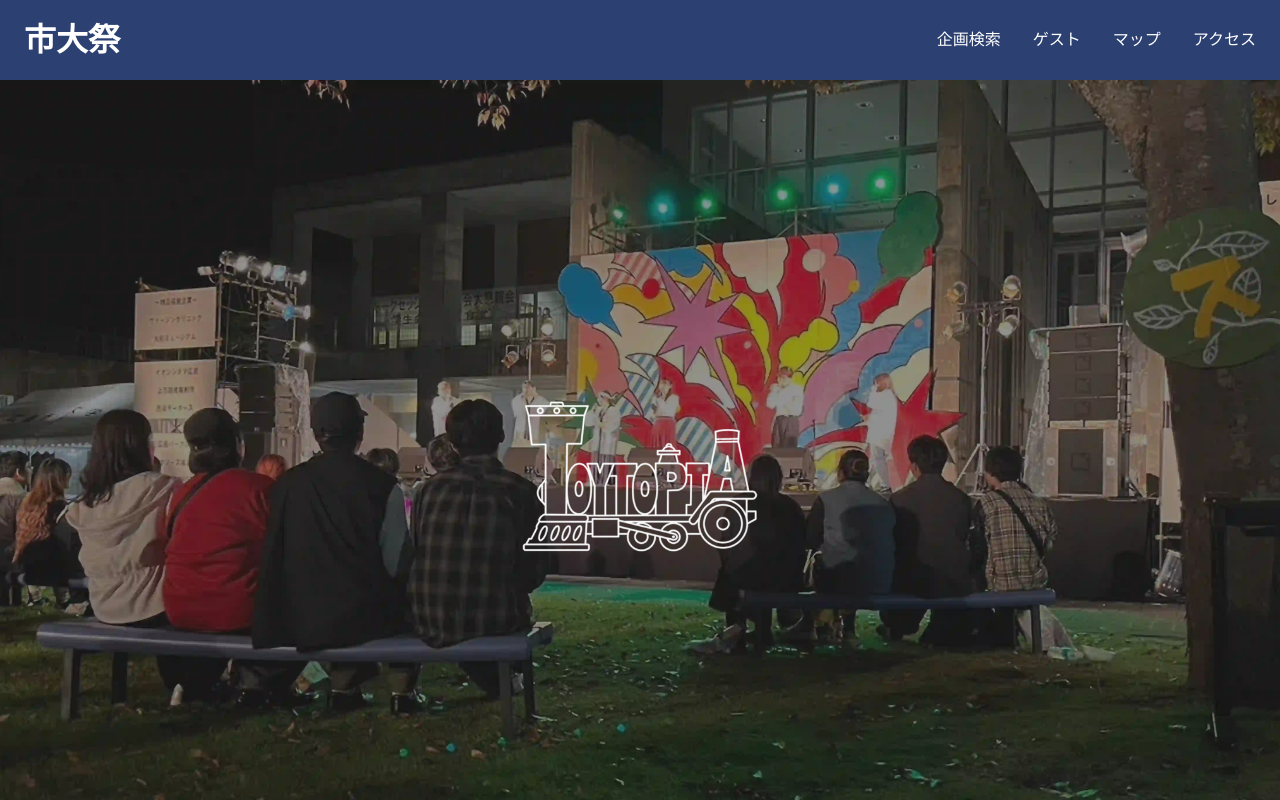
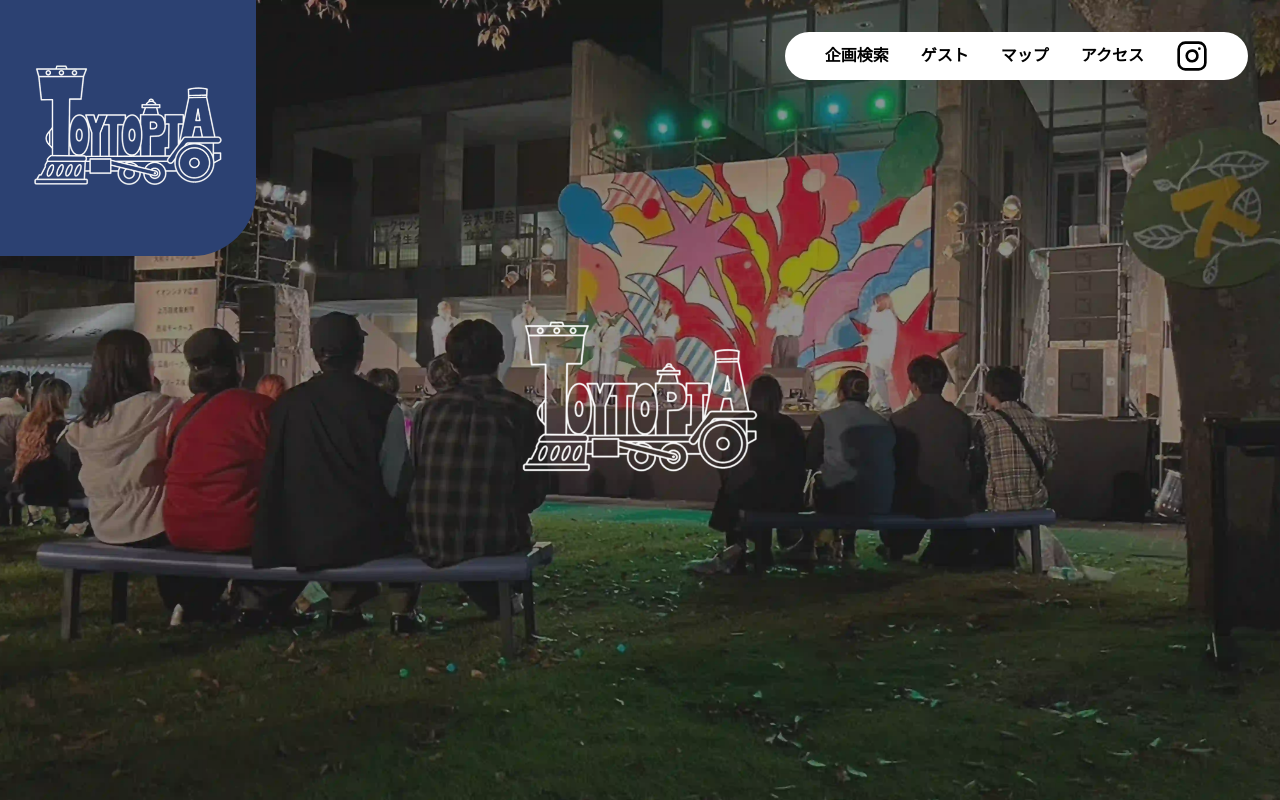
Before and after one commit to ichidaisai/app.ichidaisai.com, a Next.js app: page / in a window 1280 px wide. Shown: the top 800 px of the page. Built offline with nearby package versions, Linux system fonts and the light colour scheme.

Commit message:
feat: add Instagram and menu icons, enhance header layout and styles

```diff
--- a/src/components/Header/index.tsx
+++ b/src/components/Header/index.tsx
@@ -1,14 +1,39 @@
+"use client";
+import react, { useState } from "react";
 import Link from "next/link";
 import styles from "./style.module.css";
+import Image from "next/image";
 
 export default function Header() {
+  const [isOpen, setOpen] = useState(false);
+  const open = () => {
+    setOpen((isOpen) => !isOpen);
+  };
+
   return (
     <header className={styles.header}>
       <div className={styles.inner}>
-        <Link href="/" className={styles.logo}>
-          市大祭
-        </Link>
-        <nav className={styles.nav}>
+        <div className={styles.headerLogo}>
+          <Image
+            src="/images/logo.webp"
+            alt="ロゴ"
+            width={512}
+            height={512}
+            className={styles.logo}
+          />
+        </div>
+
+        <button
+          className={styles.menuButton}
+          onClick={open}
+          aria-label="メニュー"
+        >
+          <Image src="/images/menu.svg" alt="メニュー" width={32} height={32} />
+        </button>
+        <nav className={styles.headerLinks}>
+          <Link href="/" className={styles.link}>
+            ホーム
+          </Link>
           <Link href="/projects" className={styles.link}>
             企画検索
           </Link>
@@ -21,6 +46,20 @@ export default function Header() {
           <Link href="/access" className={styles.link}>
             アクセス
           </Link>
+          <a
+            href="https://www.instagram.com/ichidai_sai/"
+            className={styles.link}
+            target="_blank"
+            rel="noopener noreferrer"
+            aria-label="Instagram"
+          >
+            <Image
+              src="/images/instagram.svg"
+              alt="Instagram"
+              width={32}
+              height={32}
+            />
+          </a>
         </nav>
       </div>
     </header>
--- a/src/components/Header/style.module.css
+++ b/src/components/Header/style.module.css
@@ -1,28 +1,79 @@
 .header {
-  background-color: var(--color-primary);
   color: #fff;
   position: relative;
   overflow: hidden;
+  position: fixed;
   width: 100%;
+  z-index: 100;
 }
 
 .inner {
   display: flex;
-  justify-content: space-between;
-  align-items: center;
-  padding: 1rem 1.5rem;
+  justify-content: flex-end;
+}
+
+@media (min-width: 640px) {
+  .inner {
+    justify-content: center;
+  }
+}
+
+@media (min-width: 1024px) {
+  .inner {
+    justify-content: space-between;
+  }
+}
+
+.headerLogo {
+  display: none;
+}
+
+@media (min-width: 1024px) {
+  .headerLogo {
+    display: flex;
+    justify-content: center;
+    align-items: center;
+    gap: 0.5rem;
+    background: var(--color-primary);
+    border-bottom-right-radius: 4rem;
+    max-height: 16rem;
+    aspect-ratio: 1;
+  }
+}
+
+.headerLinks {
+  display: none;
+}
+
+@media (min-width: 640px) {
+  .headerLinks {
+    display: flex;
+    justify-content: center;
+    background: white;
+    color: black;
+    height: 3rem;
+    margin: 2rem;
+    padding: 0rem 1.5rem;
+    border-radius: 256px;
+  }
+}
+
+@media (min-width: 1024px) {
+  .headerLinks :first-child {
+    display: none;
+  }
+  .headerLinks :last-child {
+    display: flex;
+  }
 }
 
 .logo {
-  font-size: 2rem;
-  font-weight: bold;
-  z-index: 10;
+  padding: 2rem;
 }
 
 .nav {
   display: flex;
   align-items: center;
-  gap: 2rem;
   z-index: 10;
 }
 
@@ -30,7 +81,13 @@
   font-size: 1rem;
   color: inherit;
   text-decoration: none;
+  align-items: center;
+  justify-content: center;
+  display: flex;
   opacity: 1;
+  padding: 0rem 1rem;
+  height: 100%;
+  font-weight: bold;
 }
 
 .link:hover {
@@ -42,3 +99,20 @@
     display: none;
   }
 }
+
+.menuButton {
+  display: flex;
+  align-items: center;
+  justify-content: center;
+  border-radius: 100%;
+  background: #fff;
+  aspect-ratio: 1;
+  height: 3rem;
+  margin: 2rem;
+}
+
+@media (min-width: 640px) {
+  .menuButton {
+    display: none;
+  }
+}
```
Also changed, not shown: public/images/instagram.svg (added), public/images/menu.svg (added).
